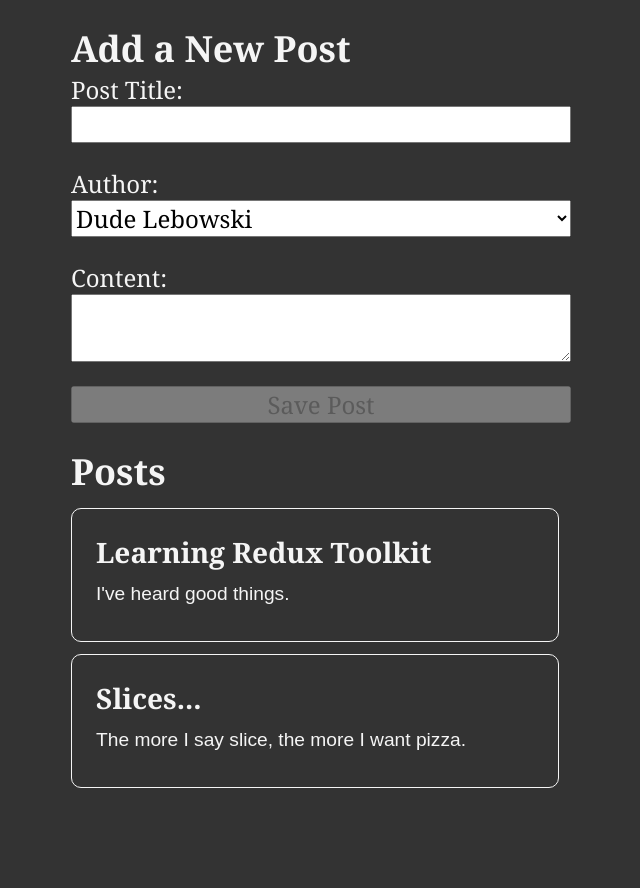
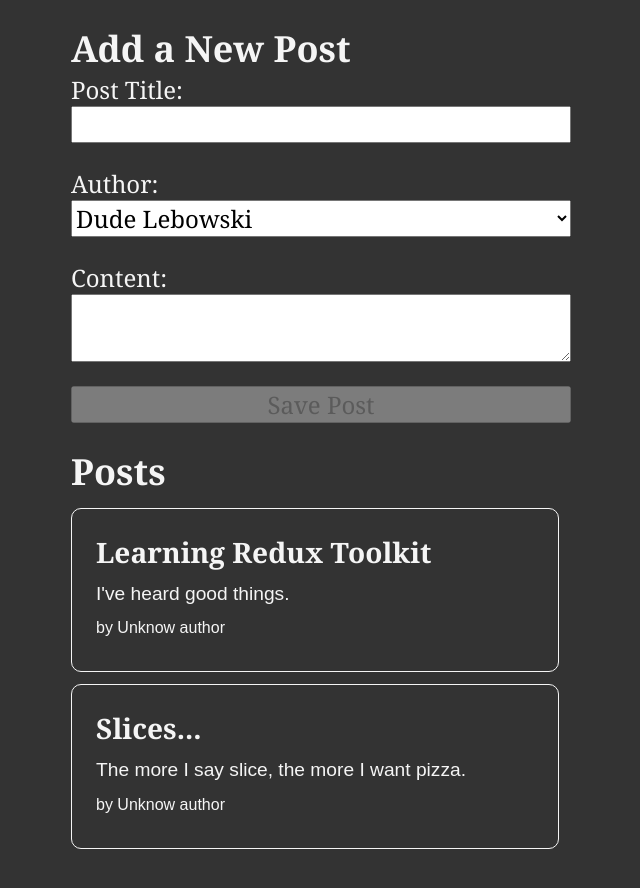
Before and after one commit to cyberbug2077/redux-course, a React (Create React App) app: page / in a window 1280 px wide. Shown: the top 888 px of the page, without its empty margins (319-959 px from the left). Built offline with nearby package versions, Linux system fonts and the light colour scheme.

Commit message:
show author of posts

```diff
--- /dev/null
+++ b/src/features/posts/PostAuthor.js
@@ -0,0 +1,10 @@
+import { useSelector } from "react-redux"
+import { selectAllUsers } from "../users/usersSlice"
+
+const PostAuthor = ({ userId }) => {
+    const users = useSelector(selectAllUsers)
+    const author = users.find(user => user.id === userId)
+    return <span>by {author ? author.name : 'Unknow author' }</span>
+}
+
+export default PostAuthor
--- a/src/features/posts/PostsList.js
+++ b/src/features/posts/PostsList.js
@@ -1,5 +1,6 @@
 import { useSelector } from "react-redux";
 import { selectAllPosts } from "./postsSlice";
+import PostAuthor from "./PostAuthor";
 
 const PostsList = () => {
     const posts = useSelector(selectAllPosts)
@@ -8,6 +9,9 @@
         <article key={post.id}>
             <h3>{post.title}</h3>
             <p>{post.content.substring(0,100)}</p>
+            <p className="postCredit">
+                <PostAuthor userId={post.userId} />
+            </p>
         </article>
     ))
 
```
